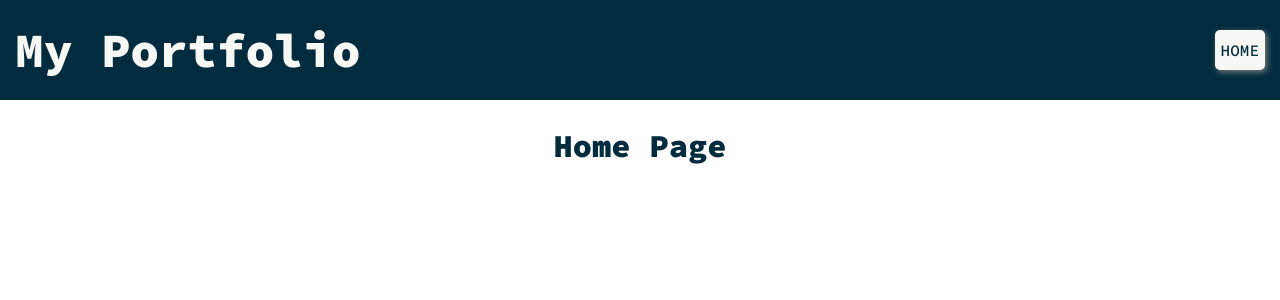
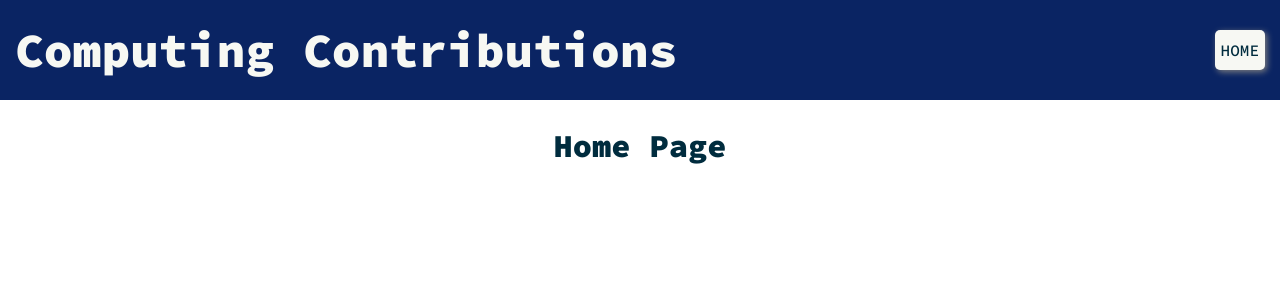
Before and after one commit to Pencilcaseman/ProgBlackFormative23, a React (Create React App) app: page /home in a window 1280 px wide. Shown: the top 300 px of the page. Built offline with nearby package versions, Linux system fonts and the light colour scheme.

Commit message:
Changed Header Styling

```diff
--- a/src/components/layout/Header.css
+++ b/src/components/layout/Header.css
@@ -6,7 +6,7 @@
 
 .container {
     display: flex;
-    background-color: #002c3e;
+    background-color: #0A2463;
     height: 100px;
     width: auto;
 }
--- a/src/components/layout/Header.js
+++ b/src/components/layout/Header.js
@@ -16,7 +16,7 @@ const Header = () => {
     }
 
     return <div className="container">
-        <h1 className="item">My Portfolio</h1>
+        <h1 className="item">Computing Contributions</h1>
         <div className="buttons">
             {/* <Button color="white" name="About" onClick={aboutPageHandler}/> */}
             <Button color="white" name="home" onClick={homePageHandler} />
```
